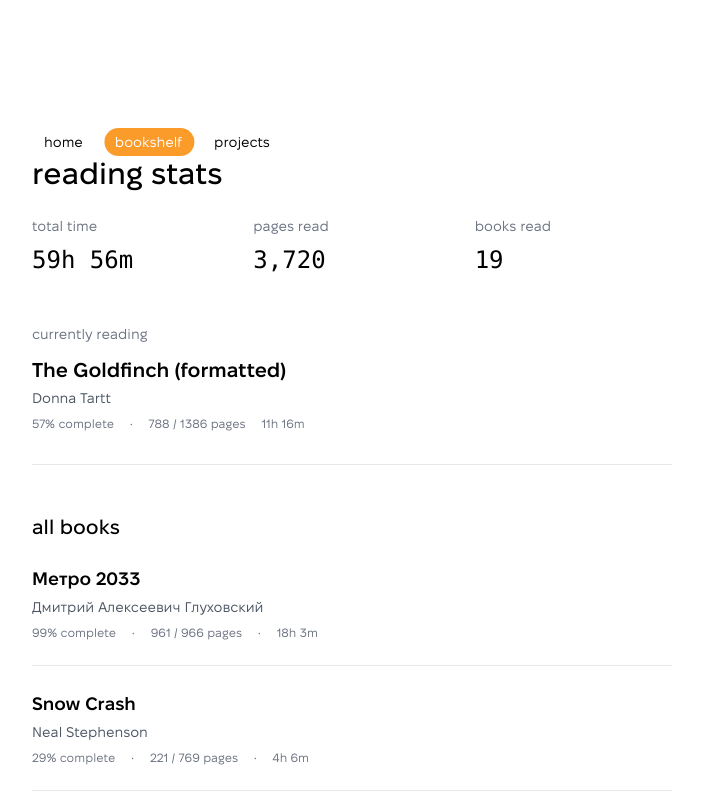
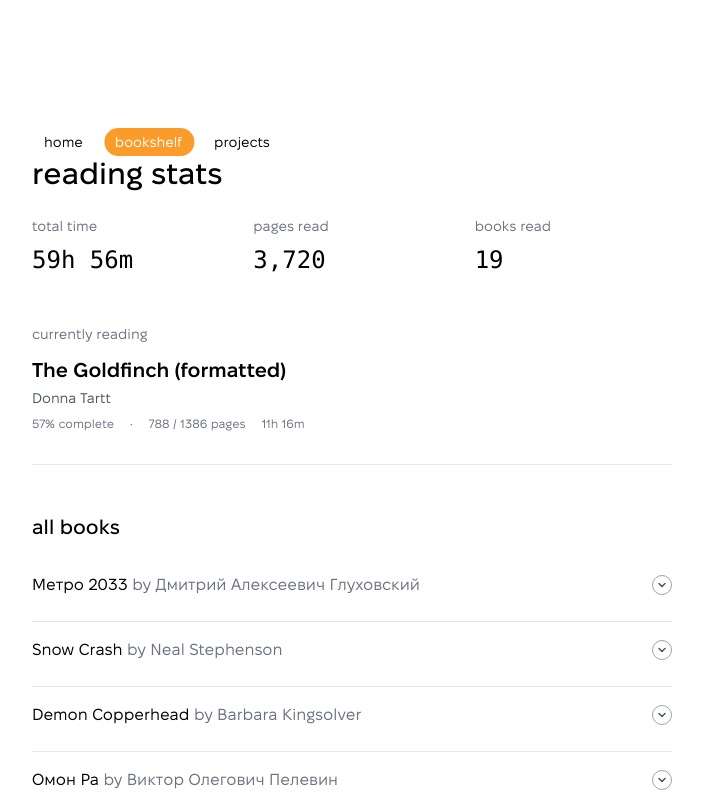
Before and after one commit to kirillpav/minimal-portfolio, a Next.js app: page /bookshelf in a window 1280 px wide. Shown: the top 800 px of the page, without its empty margins (288-991 px from the left). Built offline with nearby package versions, Linux system fonts and the light colour scheme.

Commit message:
Add new projects to projects.json and refactor BookshelfPage component

```diff
--- a/src/app/bookshelf/page.tsx
+++ b/src/app/bookshelf/page.tsx
@@ -4,6 +4,8 @@ import {
   getCurrentBook,
 } from "@/lib/books-server";
 import { formatReadingTime, getReadingProgress } from "@/lib/books-client";
+import BookItem from "@/app/components/BookItem";
+import ReadingStatsDisplay from "@/app/components/ReadingStatsDisplay";
 
 export default async function BookshelfPage() {
   const [books, stats, currentBook] = await Promise.all([
@@ -18,22 +20,7 @@ export default async function BookshelfPage() {
         <span className="font-medium">reading stats</span>
       </h1>
 
-      <div className="grid grid-cols-3 gap-6 mb-12 w-full">
-        <div>
-          <div className="text-sm text-gray-500 mb-2">total time</div>
-          <div className="text-2xl font-mono">{stats.totalTimeFormatted}</div>
-        </div>
-        <div>
-          <div className="text-sm text-gray-500 mb-2">pages read</div>
-          <div className="text-2xl font-mono">
-            {stats.totalPages.toLocaleString()}
-          </div>
-        </div>
-        <div>
-          <div className="text-sm text-gray-500 mb-2">books read</div>
-          <div className="text-2xl font-mono">{stats.totalBooks}</div>
-        </div>
-      </div>
+      <ReadingStatsDisplay stats={stats} />
 
       {currentBook && (
         <div className="mb-12 pb-8 border-b border-gray-200 dark:border-gray-800 w-full">
@@ -58,32 +45,10 @@ export default async function BookshelfPage() {
       <h2 className="text-xl font-light mb-6 w-full">
         <span className="font-medium">all books</span>
       </h2>
-      <div className="space-y-6 w-full">
-        {books.map((book) => {
-          const progress = getReadingProgress(book);
-          const readingTime = formatReadingTime(book.total_read_time);
-
-          return (
-            <div
-              key={book.id}
-              className="border-b border-gray-200 dark:border-gray-800 pb-6"
-            >
-              <h3 className="text-lg font-semibold mb-1">{book.title}</h3>
-              <div className="text-sm text-gray-600 dark:text-gray-400 mb-2">
-                {book.authors !== "N/A" ? book.authors : "Unknown Author"}
-              </div>
-              <div className="flex gap-4 text-xs text-gray-500">
-                <span>{progress}% complete</span>
-                <span>•</span>
-                <span>
-                  {book.total_read_pages} / {book.pages} pages
-                </span>
-                <span>•</span>
-                <span>{readingTime}</span>
-              </div>
-            </div>
-          );
-        })}
+      <div className="space-y-2 w-full">
+        {books.map((book) => (
+          <BookItem key={book.id} book={book} />
+        ))}
       </div>
     </div>
   );
--- /dev/null
+++ b/src/app/components/BookItem.tsx
@@ -0,0 +1,71 @@
+"use client";
+
+import { useState } from "react";
+import { Book } from "@/lib/books-client";
+import { formatReadingTime, getReadingProgress } from "@/lib/books-client";
+
+interface BookItemProps {
+  book: Book;
+}
+
+export default function BookItem({ book }: BookItemProps) {
+  const [isExpanded, setIsExpanded] = useState(false);
+  const progress = getReadingProgress(book);
+  const readingTime = formatReadingTime(book.total_read_time);
+
+  return (
+    <div className="border-b border-gray-200 dark:border-gray-800 pb-4">
+      <button
+        onClick={() => setIsExpanded(!isExpanded)}
+        className="w-full text-left flex items-center justify-between py-2 hover:opacity-70 transition-opacity"
+      >
+        <div className="flex-1">
+          <span className="text-base">
+            {book.title}{" "}
+            <span className="text-gray-500 dark:text-gray-400">
+              by {book.authors !== "N/A" ? book.authors : "Unknown Author"}
+            </span>
+          </span>
+        </div>
+        <div
+          className={`ml-4 flex-shrink-0 w-5 h-5 rounded-full border border-gray-400 dark:border-gray-600 flex items-center justify-center transition-transform duration-300 ${
+            isExpanded ? "rotate-180" : "rotate-0"
+          }`}
+        >
+          <svg
+            width="12"
+            height="12"
+            viewBox="0 0 12 12"
+            fill="none"
+            xmlns="http://www.w3.org/2000/svg"
+            className="text-gray-600 dark:text-gray-400"
+          >
+            <path
+              d="M3 4.5L6 7.5L9 4.5"
+              stroke="currentColor"
+              strokeWidth="1.5"
+              strokeLinecap="round"
+              strokeLinejoin="round"
+            />
+          </svg>
+        </div>
+      </button>
+
+      <div
+        className={`overflow-hidden transition-all duration-300 ease-in-out ${
+          isExpanded ? "max-h-20 opacity-100" : "max-h-0 opacity-0"
+        }`}
+      >
+        <div className="pt-2 pl-0 flex gap-4 text-sm text-gray-500 dark:text-gray-400">
+          <span>{progress}% complete</span>
+          <span>•</span>
+          <span>
+            {book.total_read_pages} / {book.pages} pages
+          </span>
+          <span>•</span>
+          <span>{readingTime}</span>
+        </div>
+      </div>
+    </div>
+  );
+}
--- /dev/null
+++ b/src/app/components/CountUp.tsx
@@ -0,0 +1,71 @@
+"use client";
+
+import { useEffect, useRef, useState } from "react";
+
+interface CountUpProps {
+  end: number;
+  duration?: number;
+  className?: string;
+  suffix?: string;
+  prefix?: string;
+  formatter?: (value: number) => string;
+}
+
+export default function CountUp({
+  end,
+  duration = 2000,
+  className = "",
+  suffix = "",
+  prefix = "",
+  formatter,
+}: CountUpProps) {
+  const [count, setCount] = useState(0);
+  const countRef = useRef(0);
+  const startTimeRef = useRef<number | null>(null);
+  const rafRef = useRef<number | null>(null);
+
+  useEffect(() => {
+    const animate = (timestamp: number) => {
+      if (!startTimeRef.current) {
+        startTimeRef.current = timestamp;
+      }
+
+      const progress = Math.min(
+        (timestamp - startTimeRef.current) / duration,
+        1
+      );
+
+      // Easing function for smooth animation (easeOutExpo)
+      const easedProgress =
+        progress === 1 ? 1 : 1 - Math.pow(2, -10 * progress);
+
+      const currentCount = Math.floor(easedProgress * end);
+      countRef.current = currentCount;
+      setCount(currentCount);
+
+      if (progress < 1) {
+        rafRef.current = requestAnimationFrame(animate);
+      } else {
+        setCount(end); // Ensure we end at the exact value
+      }
+    };
+
+    rafRef.current = requestAnimationFrame(animate);
+
+    return () => {
+      if (rafRef.current) {
+        cancelAnimationFrame(rafRef.current);
+      }
+    };
+  }, [end, duration]);
+
+  const displayValue = formatter ? formatter(count) : count;
+
+  return (
+    <span className={className}>
+      {prefix}
+      {displayValue}
+      {suffix}
+    </span>
+  );
+}
--- /dev/null
+++ b/src/app/components/ReadingStatsDisplay.tsx
@@ -0,0 +1,48 @@
+"use client";
+
+import CountUp from "./CountUp";
+import { ReadingStats } from "@/lib/books-client";
+
+interface ReadingStatsDisplayProps {
+  stats: ReadingStats;
+}
+
+export default function ReadingStatsDisplay({
+  stats,
+}: ReadingStatsDisplayProps) {
+  // Parse the time to get hours and minutes
+  const hours = Math.floor(stats.totalTime / 3600);
+  const minutes = Math.floor((stats.totalTime % 3600) / 60);
+
+  return (
+    <div className="grid grid-cols-3 gap-6 mb-12 w-full">
+      <div>
+        <div className="text-sm text-gray-500 mb-2">total time</div>
+        <div className="text-2xl font-mono">
+          <CountUp end={hours} duration={2000} />h{" "}
+          {minutes > 0 && (
+            <>
+              <CountUp end={minutes} duration={2000} />m
+            </>
+          )}
+        </div>
+      </div>
+      <div>
+        <div className="text-sm text-gray-500 mb-2">pages read</div>
+        <div className="text-2xl font-mono">
+          <CountUp
+            end={stats.totalPages}
+            duration={2000}
+            formatter={(val) => val.toLocaleString()}
+          />
+        </div>
+      </div>
+      <div>
+        <div className="text-sm text-gray-500 mb-2">books read</div>
+        <div className="text-2xl font-mono">
+          <CountUp end={stats.totalBooks} duration={2000} />
+        </div>
+      </div>
+    </div>
+  );
+}
```
Also changed, not shown: public/projects.json (+17 -0 lines).
